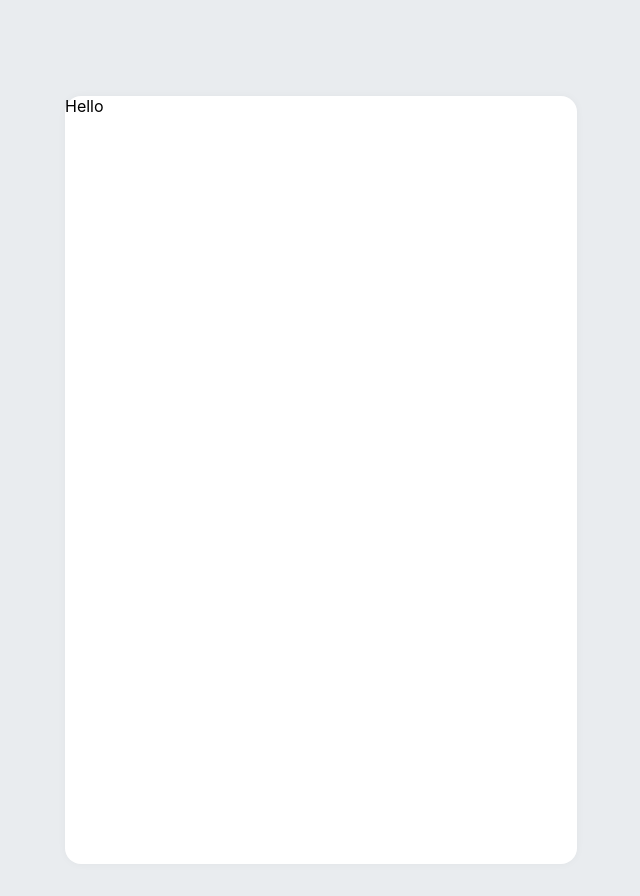
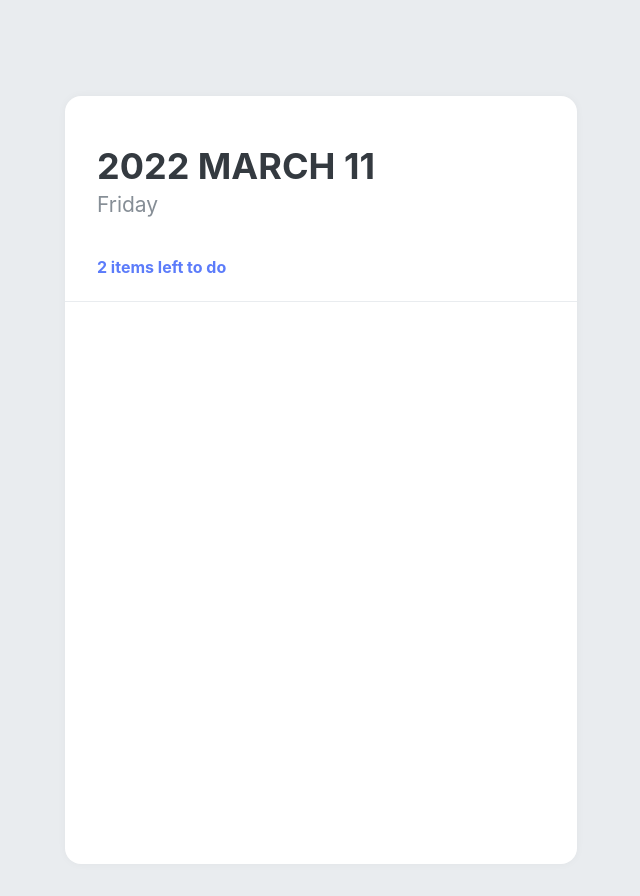
Before and after one commit to sammitako/react-todo-list, a React (Create React App) app: page / in a window 1280 px wide. Shown: the whole page, without its empty margins (319-959 px from the left). Built offline with nearby package versions, Linux system fonts and the light colour scheme.

Commit message:
TodoHead Layout

```diff
--- a/src/App.js
+++ b/src/App.js
@@ -1,5 +1,6 @@
 import React from "react";
 import { createGlobalStyle } from "styled-components";
+import TodoHead from "./components/TodoHead";
 import TodoTemplate from "./components/TodoTemplate";
 
 const GlobalStyle = createGlobalStyle`
@@ -12,7 +13,9 @@ function App() {
   return (
     <>
       <GlobalStyle />
-      <TodoTemplate>Hello</TodoTemplate>
+      <TodoTemplate>
+        <TodoHead />
+      </TodoTemplate>
     </>
   );
 }
--- /dev/null
+++ b/src/components/TodoHead.jsx
@@ -0,0 +1,35 @@
+import React from "react";
+import styled from "styled-components";
+
+const TodoHeadBlock = styled.div`
+  padding: 48px 32px 24px;
+  border-bottom: 1px solid #e9ecef;
+
+  h1 {
+    margin: 0;
+    font-size: 36px;
+    color: #343a40;
+  }
+  .day {
+    margin-top: 4px;
+    color: #868e96;
+    font-size: 21px;
+  }
+  .tasks-left {
+    color: #5c7cfa;
+    margin-top: 40px;
+    font-weight: bold;
+  }
+`;
+
+const TodoHead = () => {
+  return (
+    <TodoHeadBlock>
+      <h1>2022 MARCH 11</h1>
+      <div className="day">Friday</div>
+      <div className="tasks-left">2 items left to do</div>
+    </TodoHeadBlock>
+  );
+};
+
+export default TodoHead;
```
